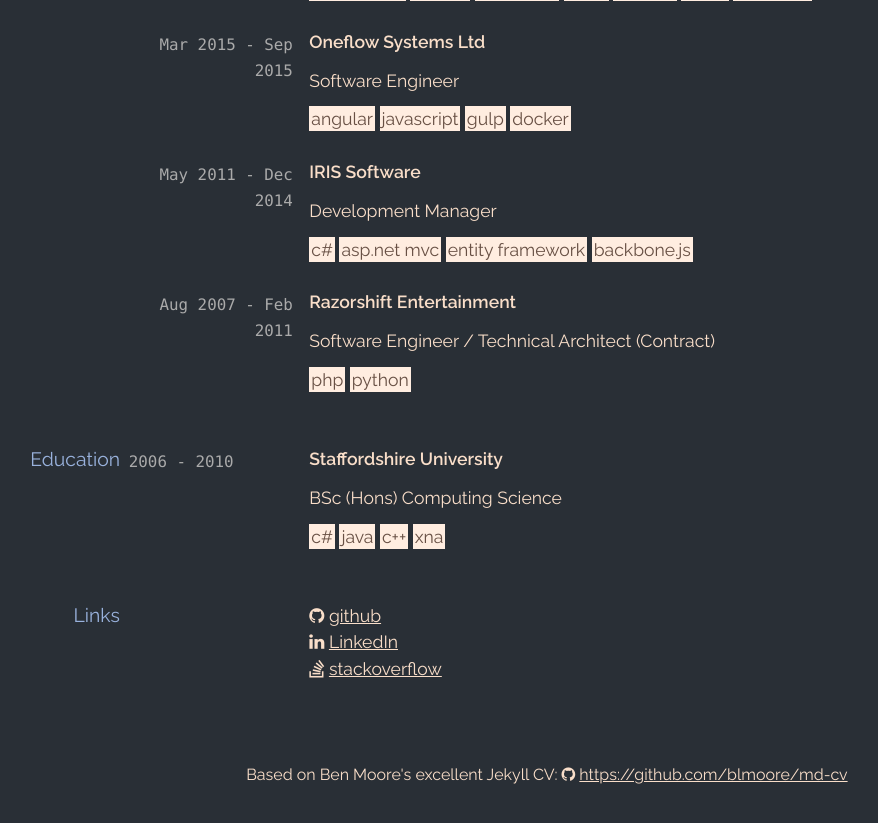
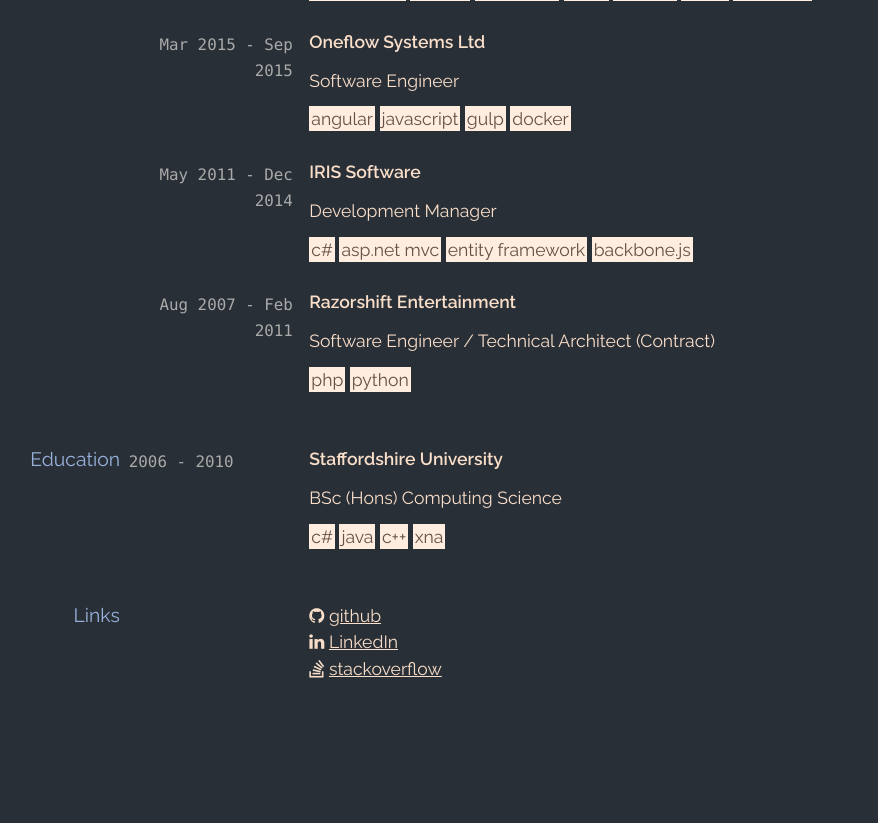
Before and after one commit to jackgardner/jackgardner.github.io, a Jekyll site: the page built from index.md, in a window 1280 px wide and 900 px high, scrolled down 778 px. Shown: the top 823 px of the window, without its empty margins (87-965 px from the left). Built offline with Jekyll 4.4.1, drawn with Linux system fonts in a browser that asks for light colours; nearby versions of some CDN libraries; after the commit the page ends 1486 px from its top, so only the background shows below that.

Commit message:
Update cv.html

```diff
--- a/_layouts/cv.html
+++ b/_layouts/cv.html
@@ -16,10 +16,5 @@
         {{ content }}
     </div>
 </div>
-
-<div class="footer">
-    Based on Ben Moore's excellent Jekyll CV: <i class="fa fa-github"></i>&nbsp;<a href="https://github.com/blmoore/md-cv">https://github.com/blmoore/md-cv</a>
-</div>
-
 </body>
 </html>
```
